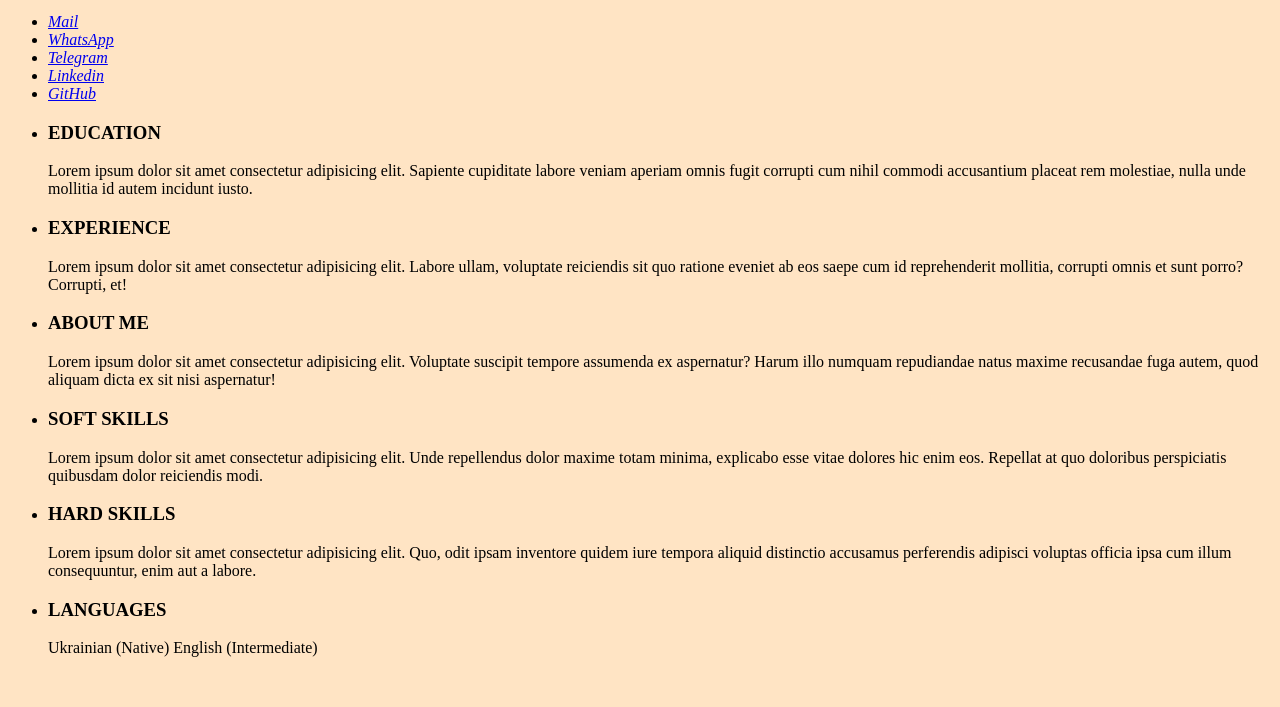
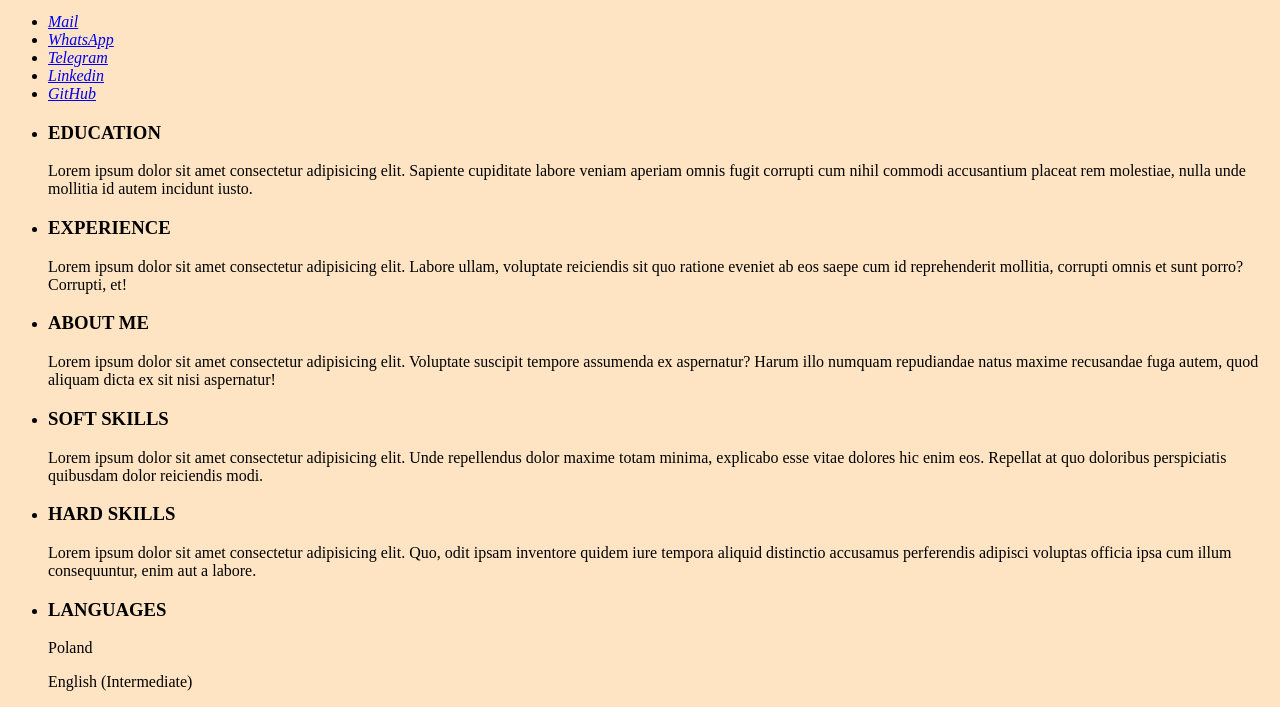
Before and after one commit to saykodmytro/cv, a plain HTML site: page index.html in a window 1280 px wide. Shown: the part 305-1012 px from the top of the page. Before the commit the page ends 978 px from the top, so only its background shows below. Drawn offline with Linux system fonts and the light colour scheme.

Commit message:
Update index.html

```diff
--- a/index.html
+++ b/index.html
@@ -153,7 +153,8 @@
           </li>
           <li>
             <h3>LANGUAGES</h3>
-            <p>Ukrainian (Native) English (Intermediate)</p>
+            <p>Poland</p>
+            <p>English (Intermediate)</p>
           </li>
         </ul>
       </section>
```
